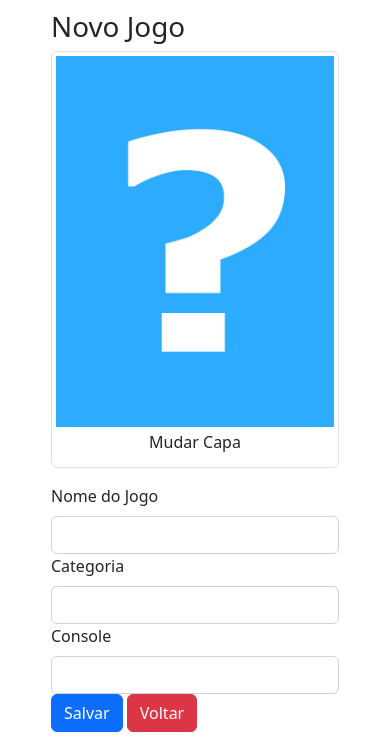
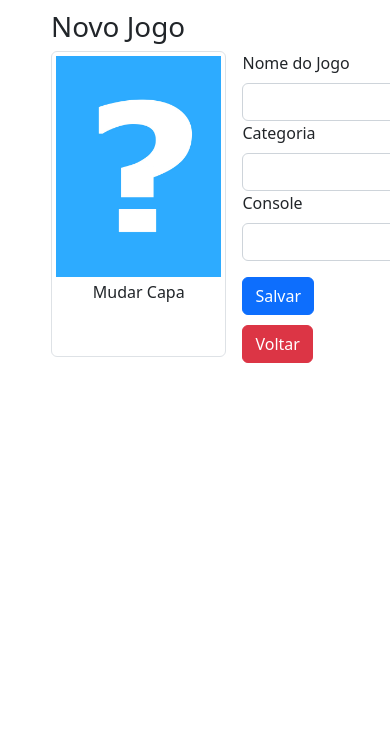
Before and after one commit to MMouraLMelo/python, a Flask app: page /novo in a window 390 px wide; the page is wider, and only the part inside the window is pictured. Shown: the top 741 px of that part. Run offline with Flask 2, Linux system fonts and the light colour scheme; the visitor is signed in with stand-in values (Sample User, id 1); some libraries are stand-ins or nearby versions.

Commit message:
atualizando

```diff
--- a/python web/flask/gamestore/gamestore.py
+++ b/python web/flask/gamestore/gamestore.py
@@ -1,12 +1,14 @@
 from flask import Flask
 from flask_sqlalchemy import SQLAlchemy
 from flask_wtf.csrf import CSRFProtect
+from flask_bcrypt import Bcrypt
 
 app = Flask(__name__)
 app.config.from_pyfile('config.py')
 
 db = SQLAlchemy(app)
 csrf = CSRFProtect(app)
+bcrypt = Bcrypt(app)
 
 from views import *
 
--- a/python web/flask/gamestore/templates/login.html
+++ b/python web/flask/gamestore/templates/login.html
@@ -13,7 +13,7 @@
                 {{ form.senha.label(class="form-label") }}
                 {{ form.senha(class="form-control") }}
             </div>
-            <div class="form-group">
+            <div class="form-group buttons">
                 {{ form.login(class="btn btn-primary") }}
                 <a class="btn btn-danger" href="{{ url_for('index') }}">Voltar</a>
             </div>
--- a/python web/flask/gamestore/templates/novo.html
+++ b/python web/flask/gamestore/templates/novo.html
@@ -1,8 +1,8 @@
 {% extends "template.html" %}
 {% block conteudo %}
-      <form action="{{ url_for('criar') }}" method="post" enctype="multipart/form-data">
+      <form class="formularioJogo" action="{{ url_for('criar') }}" method="post" enctype="multipart/form-data">
 
-        <figure class="img-thumbnail col-md-4">
+        <figure class="img-thumbnail col-md-4 formularioImagem">
           <img class="img-fluid" src="{{ url_for('imagem', nome_arquivo='capa_padrao.jpg') }}">
           <figcaption>
             <label class="fileContainer">
@@ -14,19 +14,19 @@
 
         <fieldset>
           {{ form.csrf_token() }}
-          <div class="form-group">
+          <div class="form-group inputBox">
             {{ form.nome.label(class="form-label") }}
             {{ form.nome(class="form-control") }}
           </div>
-          <div class="form-group">
+          <div class="form-group inputBox">
             {{ form.categoria.label(class="form-label") }}
             {{ form.categoria(class="form-control") }}
           </div>
-          <div class="form-group">
+          <div class="form-group inputBox">
             {{ form.console.label(class="form-label") }}
             {{ form.console(class="form-control") }}
           </div>
-          <div class="form-group">
+          <div class="form-group buttons">
             {{ form.salvar(class="btn btn-primary") }}
             <a class="btn btn-danger" href="{{ url_for('index') }}">Voltar</a>
           </div>
--- a/python web/flask/gamestore/views.py
+++ b/python web/flask/gamestore/views.py
@@ -3,6 +3,7 @@ from gamestore import app, db
 from models import Jogos, Usuarios
 from helpers import recupera_imagem, deleta_arquivo, FormularioJogo, FormularioUsusario
 import time
+from flask_bcrypt import check_password_hash
 
 @app.route('/')
 def index():
@@ -98,12 +99,12 @@ def login():
 def autenticar():
     form = FormularioUsusario(request.form)
     usuario = Usuarios.query.filter_by(nickname=form.nickname.data).first()
-    if usuario:
-        if form.senha.data == usuario.senha:
-            session['usuario_logado'] = usuario.nickname
-            flash(usuario.nickname + ' logado com sucesso!')
-            proxima_pagina = request.form['proxima']
-            return redirect(proxima_pagina)
+    senha = check_password_hash(usuario.senha, form.senha.data)
+    if usuario and senha:
+        session['usuario_logado'] = usuario.nickname
+        flash(usuario.nickname + ' logado com sucesso!')
+        proxima_pagina = request.form['proxima']
+        return redirect(proxima_pagina)
     else:
         flash('Usuário não logado.')
         return redirect(url_for('login'))
```
Also changed, not shown: python web/flask/gamestore/prepara_banco.py (+4 -3 lines), python web/flask/gamestore/templates/editar.html (+6 -6 lines), python web/flask/gamestore/uploads/capa13-1666132247.5335796.jpg (deleted), python web/flask/gamestore/uploads/capa14-1666132272.142118.jpg (deleted).
